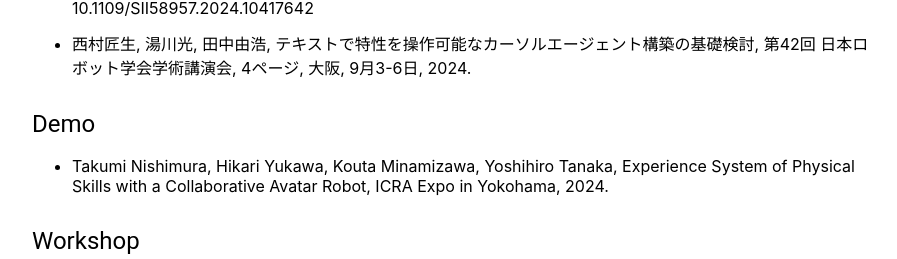
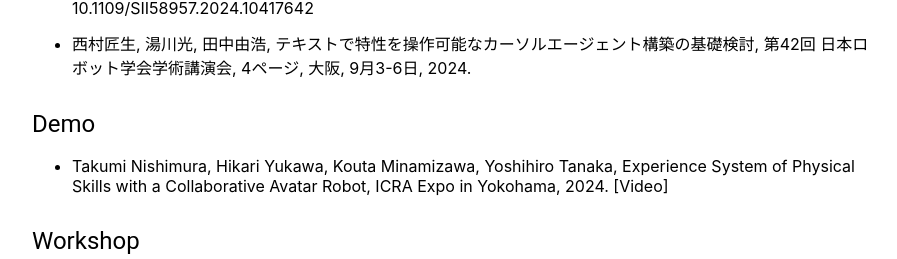
Before and after one commit to takumi-nishimura/takumi-nishimura.github.io, a React (Create React App) app: page / in a window 1280 px wide. Shown: the part 1723-1982 px from the top of the page, without its empty margins (182-1079 px from the left). Built offline with nearby package versions, Linux system fonts and the light colour scheme.

Commit message:
fix video link

```diff
--- a/public/index.html
+++ b/public/index.html
@@ -24,7 +24,7 @@
       work correctly both with client-side routing and a non-root public URL.
       Learn how to configure a non-root public URL by running `npm run build`.
     -->
-    <title>nishi-site</title>
+    <title>nishi-pages</title>
   </head>
   <body>
     <noscript>You need to enable JavaScript to run this app.</noscript>
--- a/src/components/Publication.tsx
+++ b/src/components/Publication.tsx
@@ -17,7 +17,7 @@ const Publication: React.FC = () => {
             </ul>
             <Typography variant='h5' component="div" sx={{ color: 'black'}}>Demo</Typography>
             <ul>
-                <li style={{paddingBottom: '13px'}}>Takumi Nishimura, Hikari Yukawa, Kouta Minamizawa, Yoshihiro Tanaka, Experience System of Physical Skills with a Collaborative Avatar Robot, ICRA Expo in Yokohama, 2024.</li>
+                <li style={{paddingBottom: '13px'}}>Takumi Nishimura, Hikari Yukawa, Kouta Minamizawa, Yoshihiro Tanaka, Experience System of Physical Skills with a Collaborative Avatar Robot, ICRA Expo in Yokohama, 2024. <a href="https://youtu.be/hetdur2TwV4" target="_blink" rel="noreferrer">[Video]</a></li>
             </ul>
             <Typography variant='h5' component="div" sx={{ color: 'black'}}>Workshop</Typography>
             <ul>
```
